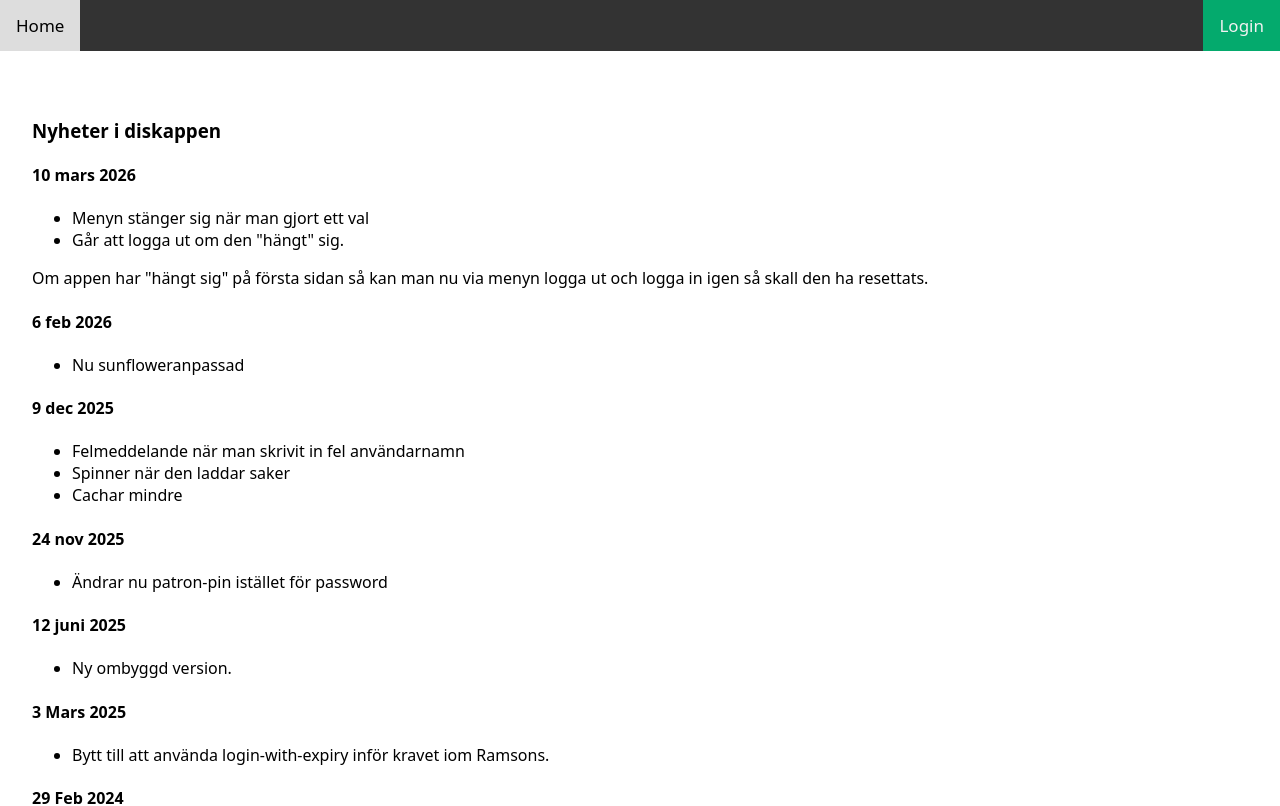
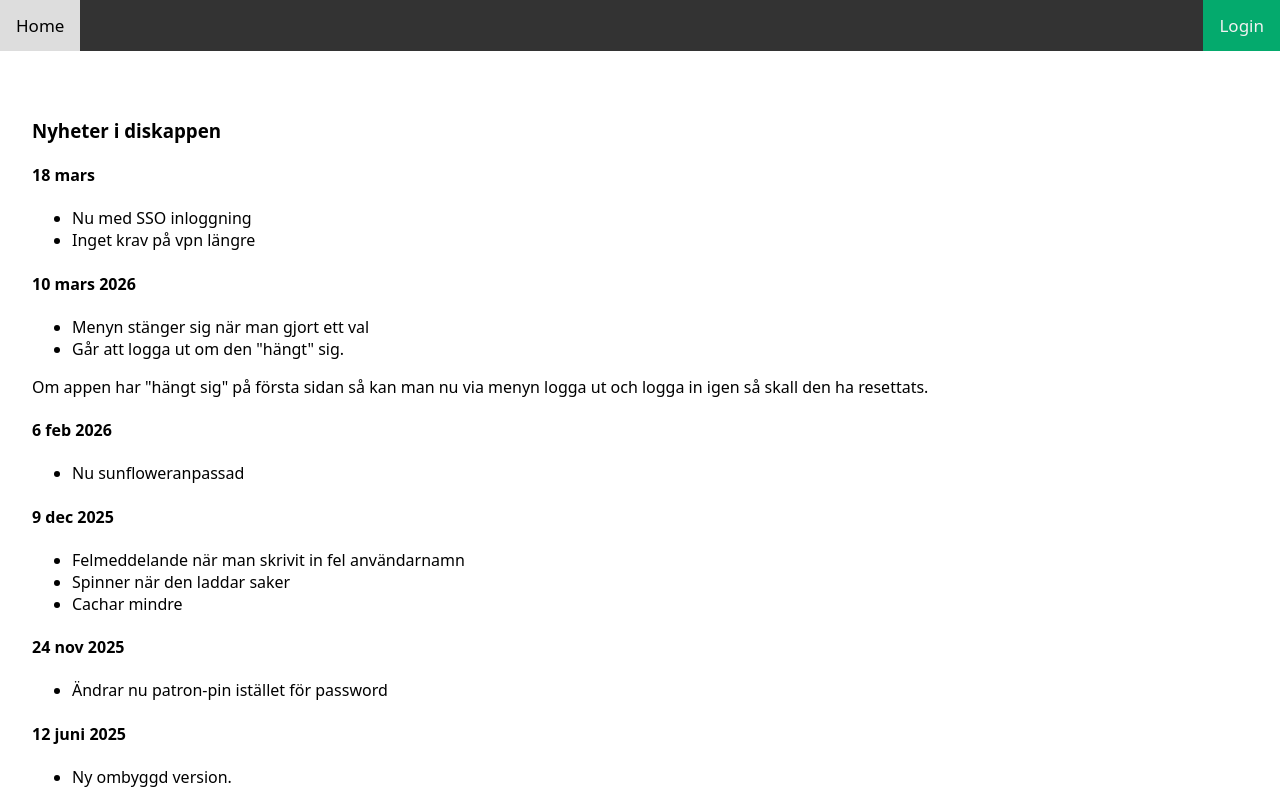
Before and after one commit to ChalmersLibrary/foliodesktoolsv2, a Nuxt app in the folder frontend/: page /about in a window 1280 px wide. Shown: the top 806 px of the page. Built offline with nearby package versions, Linux system fonts and the light colour scheme.

Commit message:
SSO nyheter

```diff
--- a/frontend/components/News.vue
+++ b/frontend/components/News.vue
@@ -1,6 +1,13 @@
 <template>
   <div>
     <h3>Nyheter i diskappen</h3>
+    <h4>18 mars</h4>
+    <div>
+      <ul>
+        <li>Nu med SSO inloggning</li>
+        <li>Inget krav på vpn längre</li>
+      </ul>
+    </div>
     <h4>10 mars 2026</h4>
     <div>
       <ul>
```
